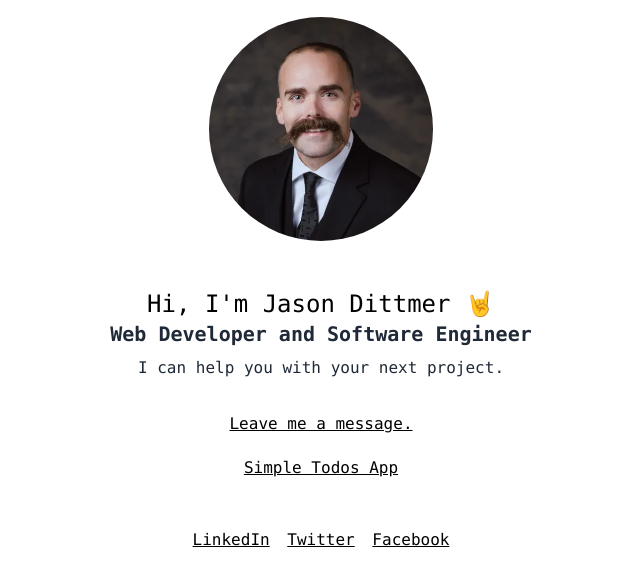
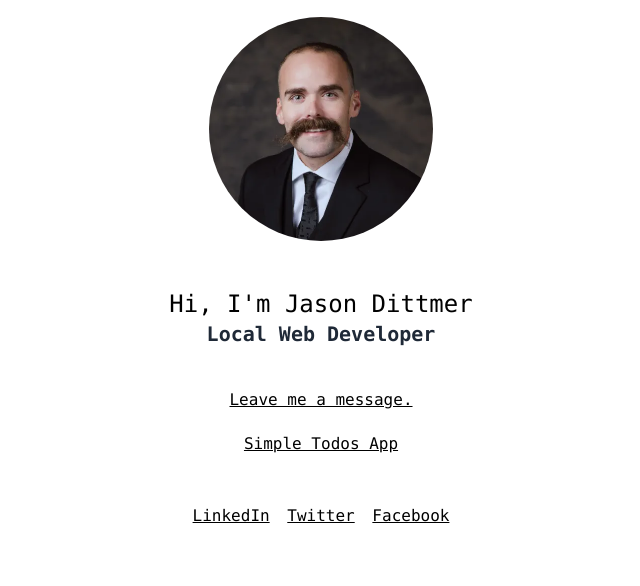
Before and after one commit to thedittmer/dittmer-pro, a SvelteKit app: page / in a window 1280 px wide. Shown: the top 586 px of the page, without its empty margins (319-959 px from the left). Built offline with nearby package versions, Linux system fonts and the light colour scheme.

Commit message:
local web developer

```diff
--- a/src/routes/+page.svelte
+++ b/src/routes/+page.svelte
@@ -47,11 +47,11 @@
 
 <main class="p-5">
 	<div class="max-w-prose mx-auto md:text-center pt-4">
-		<p class="mt-3 text-lg md:text-2xl dark:text-white">Hi, I&#x27;m Jason Dittmer 🤘</p>
+		<p class="mt-3 text-lg md:text-2xl dark:text-white">Hi, I&#x27;m Jason Dittmer</p>
 		<h1 class="max-w-3xl pb-2 mx-auto text-lg md:text-xl font-bold text-gray-800 dark:text-white">
-			Web Developer and Software Engineer
+			Local Web Developer
 		</h1>
-		<p class="text-gray-800 dark:text-white">I can help you with your next project.</p>
+		<p class="text-gray-800 dark:text-white"></p>
 		<div class="flex flex-col md:items-center justify-center mt-6 dark:text-white">
 			<a href="/chat" class="m-2 underline pb-1">Leave me a message.</a>
 			<a href="/todos" class="m-2 underline pb-10">Simple Todos App</a>
```
